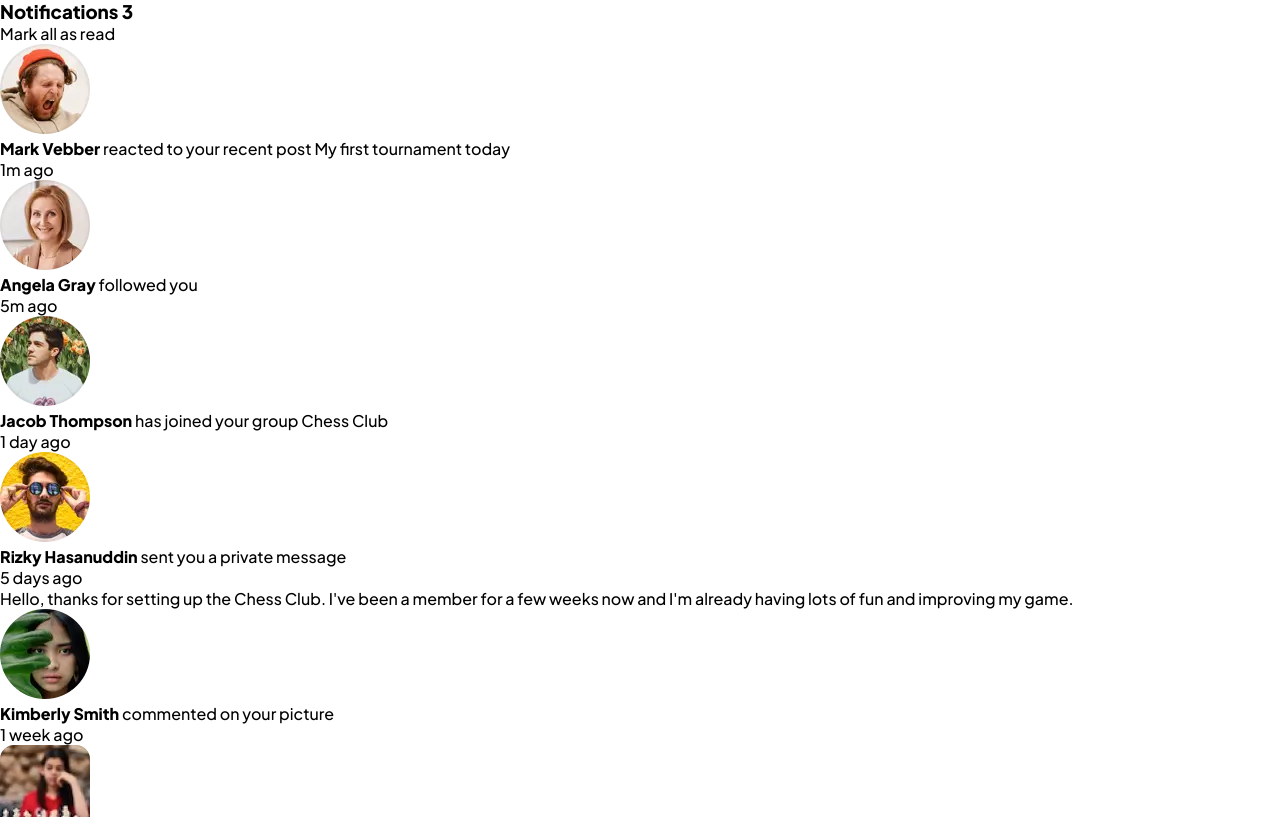
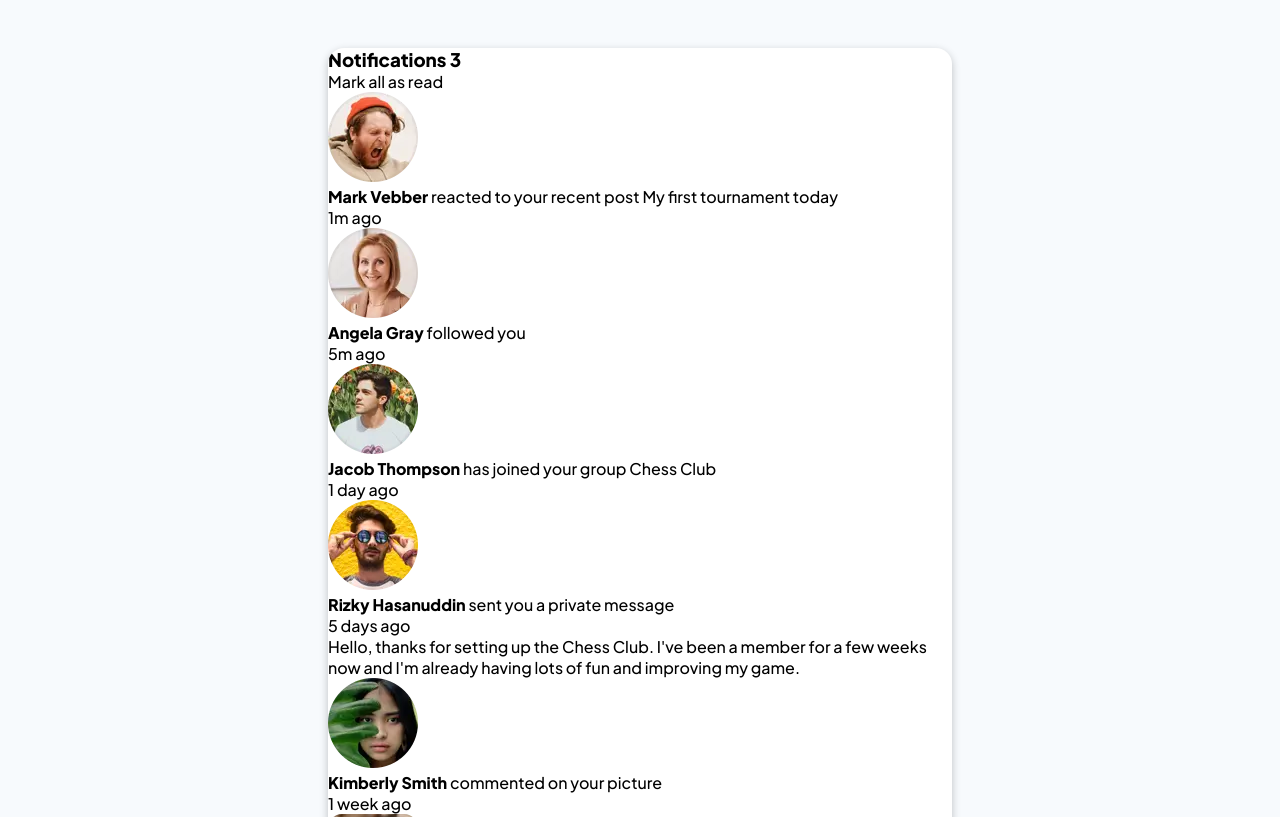
Before and after one commit to asliddinamir/project22-FM, a plain HTML site: page index.html in a window 1280 px wide. Shown: the top 817 px of the page. Drawn offline with Linux system fonts and the light colour scheme.

Commit message:
styled container

```diff
--- a/style.css
+++ b/style.css
@@ -3,12 +3,29 @@
 * {
     box-sizing: border-box;
     margin: 0;
+    overflow-x: hidden;
 }
 
 body {
     font-family: 'Plus Jakarta Sans', sans-serif;
+    display: flex;
+    flex-direction: column;
+    align-items: center;
+    justify-content: center;
+    min-height: 100vh;
+    width: 100vw;
+    background-color: hsl(210, 60%, 98%);
+    padding: 3rem 1rem;
 }
 
 p {
     font-size: 16px;
 }
+
+.container {
+    max-width: 624px;
+    height: auto;
+    background-color: hsl(0, 0%, 100%);
+    box-shadow: rgba(0, 0, 0, 0.24) 0px 3px 8px;
+    border-radius: 1rem;
+}
```
